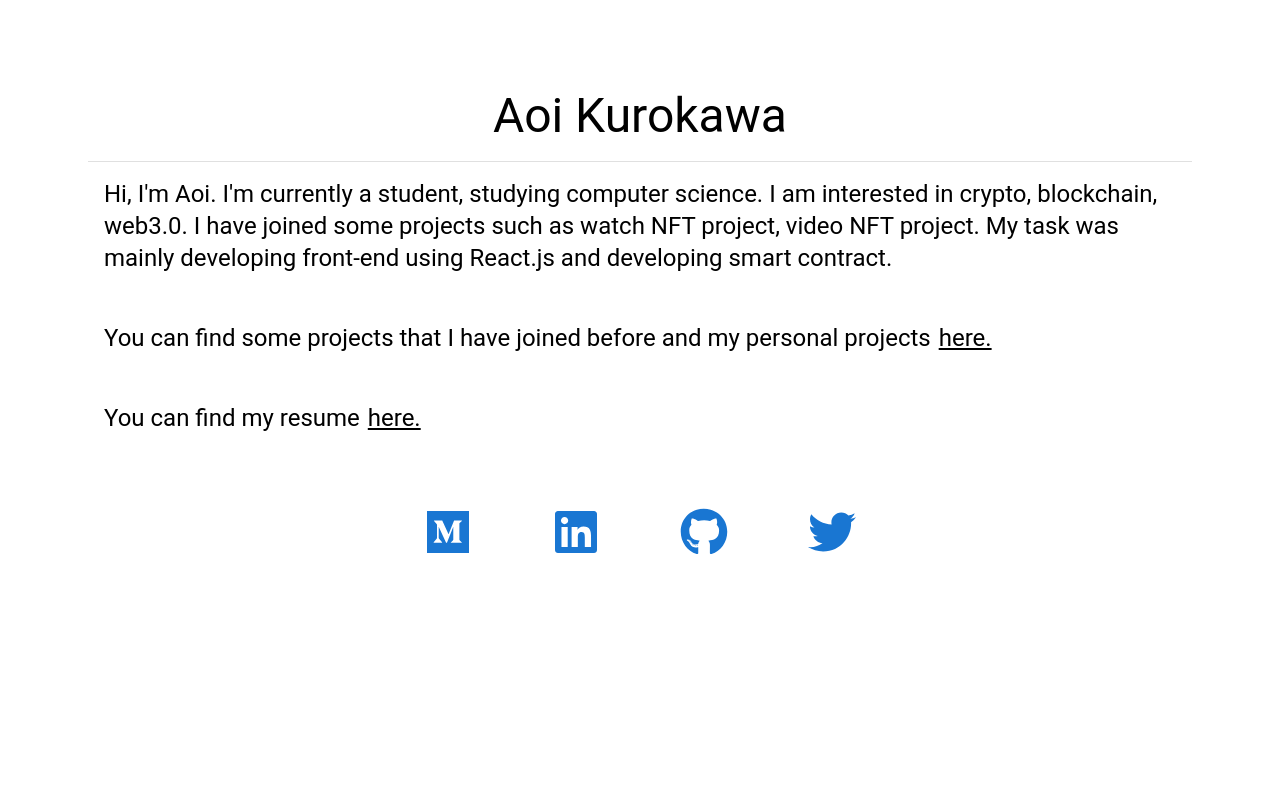
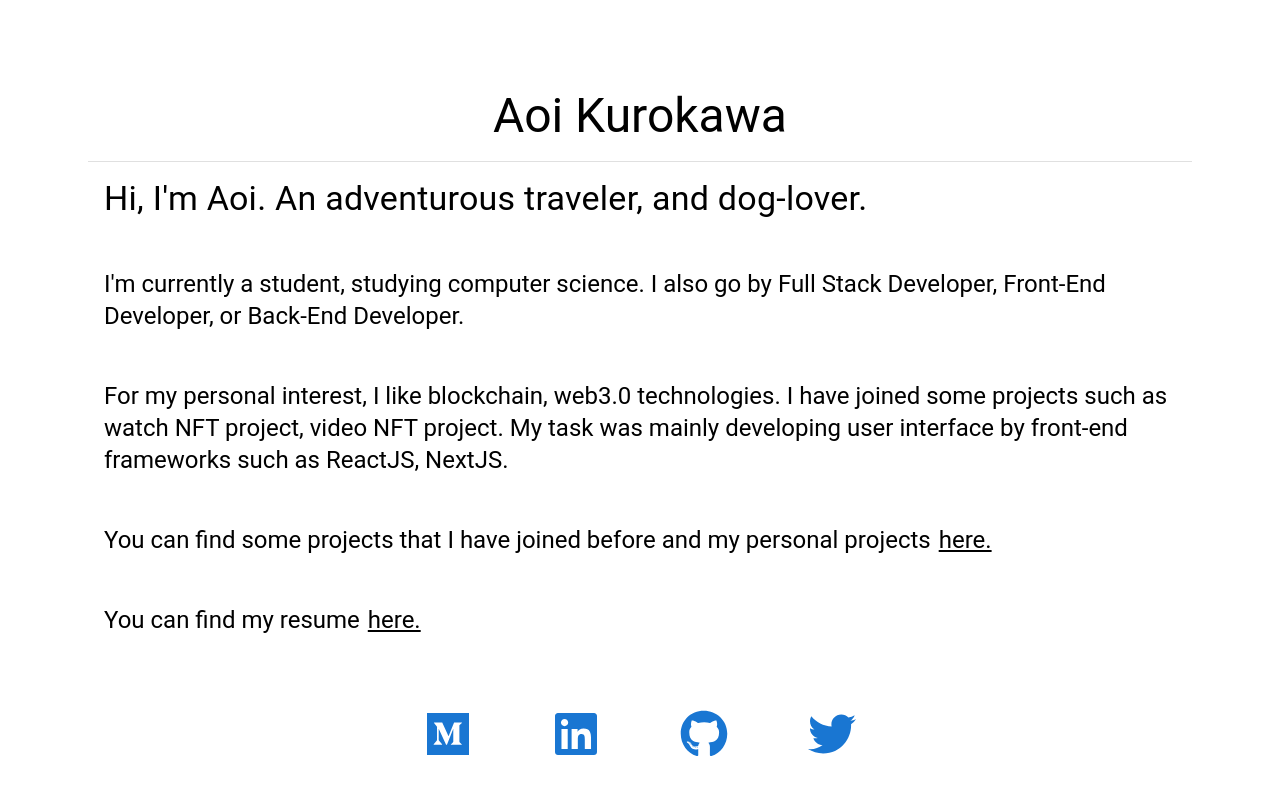
Before and after one commit to Aoi020608/get_city, a React (Create React App) app: page / in a window 1280 px wide. Shown: the top 794 px of the page. Built offline with nearby package versions, Linux system fonts and the light colour scheme.

Commit message:
Update home

```diff
--- a/src/pages/Home/index.tsx
+++ b/src/pages/Home/index.tsx
@@ -54,16 +54,32 @@ const MainFeaturedPost: React.FC = () => {
             <Divider />
           </Grid>
           <Typography
+            variant="h4"
+            color="inherit"
+            paragraph
+            style={{ padding: "1rem", textAlign: "center" }}
+          >
+            Hi, I'm Aoi. An adventurous traveler, and dog-lover.
+          </Typography>
+          <Typography
             variant="h5"
             color="inherit"
             paragraph
             style={{ padding: "1rem" }}
           >
-            Hi, I'm Aoi. I'm currently a student, studying computer science. I
-            am interested in crypto, blockchain, web3.0. I have joined some
-            projects such as watch NFT project, video NFT project. My task was
-            mainly developing front-end using React.js and developing smart
-            contract.
+            I'm currently a student, studying computer science. I also go by
+            Full Stack Developer, Front-End Developer, or Back-End Developer.
+          </Typography>
+          <Typography
+            variant="h5"
+            color="inherit"
+            paragraph
+            style={{ padding: "1rem" }}
+          >
+            For my personal interest, I like blockchain, web3.0 technologies. I
+            have joined some projects such as watch NFT project, video NFT
+            project. My task was mainly developing user interface by front-end
+            frameworks such as ReactJS, NextJS.
           </Typography>
           <Typography
             variant="h5"
--- a/src/worksData.json
+++ b/src/worksData.json
@@ -1,6 +1,14 @@
 [
   {
     "id": "1",
+    "image": "https://user-images.githubusercontent.com/62386689/208119675-75e5025e-adbf-4db3-8121-6d8f3bd6f714.png",
+    "title": "Medical Equipment Shop",
+    "description": "I developed UI by Next.js and back-end as well",
+    "githubLink": "https://github.com/pharmacity-xyz/ui",
+    "detailLink": ""
+  },
+  {
+    "id": "2",
     "image": "https://raw.githubusercontent.com/Aoi1011/eth_CoinFlip/main/assets/readmeImage.png",
     "title": "Coin Flip",
     "description": "CoinFlip DApp is a decentralized application where a player can bet on the result of a coin flip.",
@@ -8,7 +16,7 @@
     "detailLink": ""
   },
   {
-    "id": "2",
+    "id": "3",
     "image": "https://github.com/Aoi1011/nft-drop-starter-project/raw/main/app/src/assets/wallpaper.png",
     "title": "Solana NFT Drop Project",
     "description": "I developed NFT program by using candy machine by Metaplex.",
```
Also changed, not shown: .yarnrc.yml (added), 2 other files (tests, documents, lock files or other folders).
